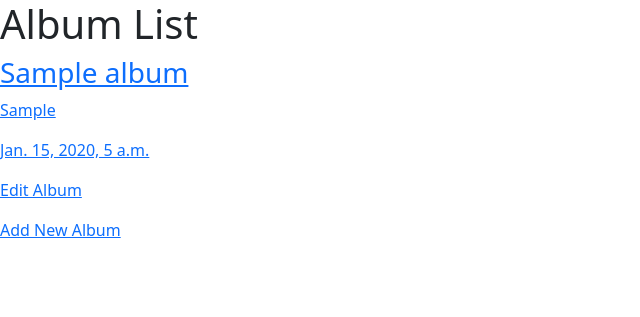
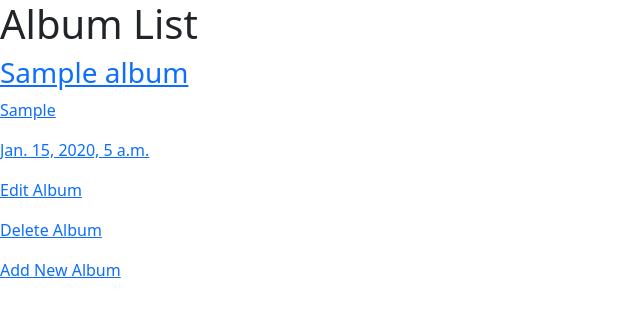
Before and after one commit to Momentum-Team-11/django-music-kalenmartin, a Django app: page / in a window 1280 px wide. Shown: the top 317 px of the page, without its empty margins (0-640 px from the left). Run offline with Django 4.2, Linux system fonts and the light colour scheme; tables that the repository leaves empty hold one stand-in row (values such as "Sample post").

Commit message:
fully functional, just needs styling

```diff
--- a/albums/templates/album_delete.html
+++ b/albums/templates/album_delete.html
@@ -4,12 +4,12 @@
 <h1>Delete Album</h1>
 
 <div>
-    <form action="{% url 'delete_album' pk=album.pk %}" method="POST">
+    <form action="{% url 'album_delete' pk=album.pk %}" method="POST">
     {% csrf_token %}
     <p>Delete this album? {{ album.title }}?</p>
 <div>
     <button type="submit">Delete Album</button><br />
-    <a href="{% url 'list_albums' %}">Cancel</a>
+    <a href="{% url 'album_list' %}">Cancel</a>
     </div>
     </form>
 </div>
--- a/albums/templates/album_list.html
+++ b/albums/templates/album_list.html
@@ -14,6 +14,9 @@
     <div class="edit_box">
         <p><a href="{% url 'album_edit' pk=album.pk %}">Edit Album</p>
     </div>
+    <div class="delete_box">
+        <p><a href="{% url 'album_delete' pk=album.pk %}">Delete Album</p>
+    </div>
 </div>
 {% endfor %}
 <div class="add_box">
--- a/albums/urls.py
+++ b/albums/urls.py
@@ -6,7 +6,7 @@ urlpatterns = [
     path('albums/<int:pk>/', albums_views.album_detail, name="album_detail"),
     path('albums/add/', albums_views.album_add, name='album_add'),
     path('albums/<int:pk>/edit/', albums_views.album_edit, name='album_edit'),
-    # path('albums/<int:pk>/album/', albums_views.album_add, name='album_add'),
+    path('albums/<int:pk>/delete/', albums_views.album_delete, name='album_delete'),
 ]
 
 
--- a/albums/views.py
+++ b/albums/views.py
@@ -39,4 +39,15 @@ def album_edit(request, pk):
             return redirect(to='album_list')
 
     return render(request, "album_edit.html",
-        {"form": form, "album": album})
+        {"form": form, "album": album}
+    )
+
+def album_delete(request, pk):
+    album = get_object_or_404(Album, pk=pk)
+    if request.method == 'POST':
+        album.delete()
+        return redirect(to='album_list')
+
+    return render(request, "album_delete.html",
+            {"album": album}
+        )
```
